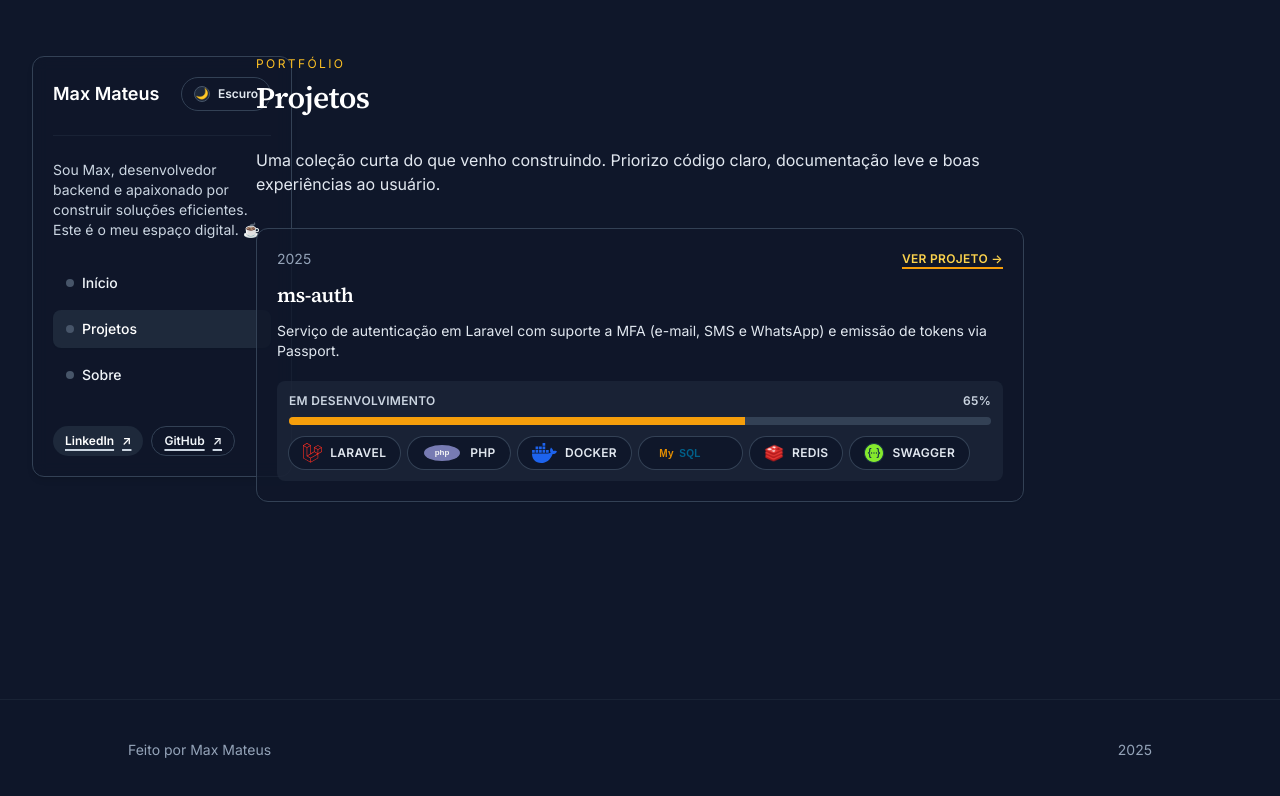
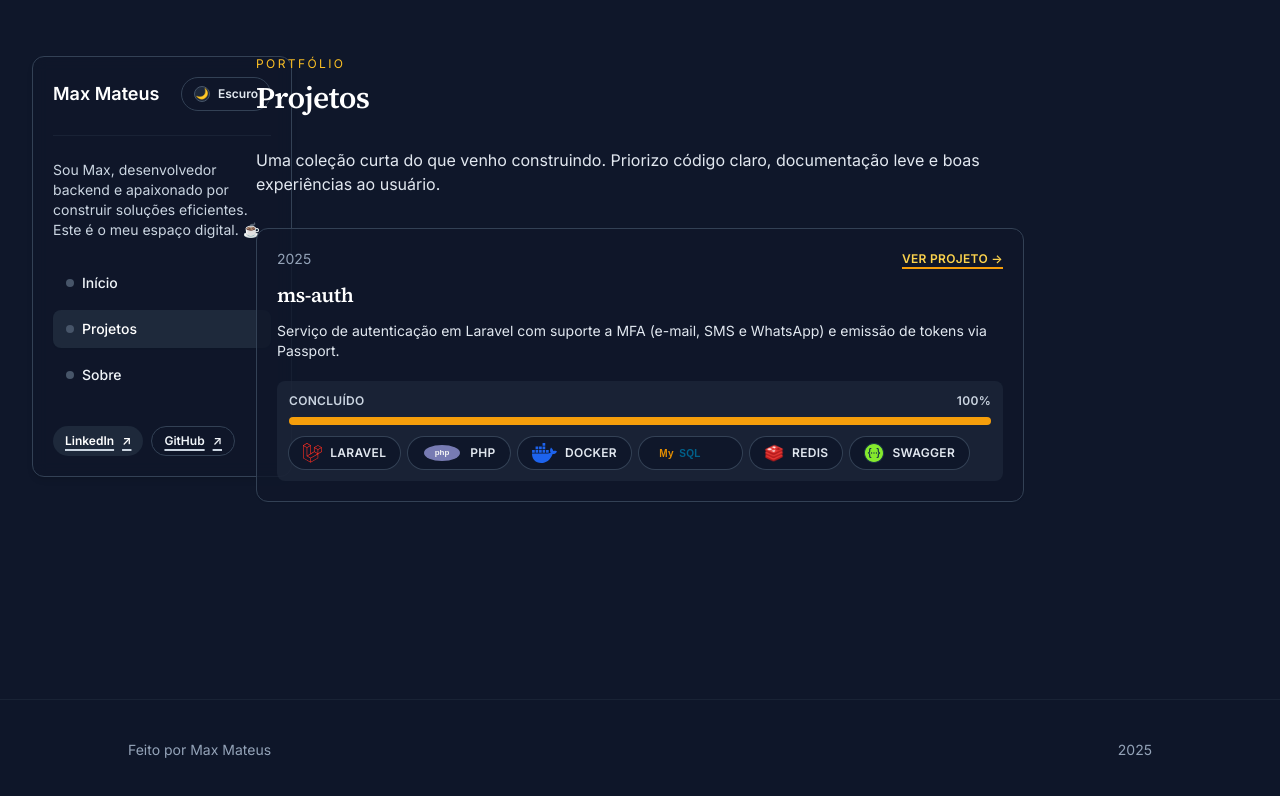
Before and after one commit to MaxMateus/max-portfolio, a Vue app: page /projects in a window 1280 px wide. Shown: the top 796 px of the page. Built offline with nearby package versions, Linux system fonts and the light colour scheme.

Commit message:
corrigindo duplicidade

```diff
--- /dev/null
+++ b/src/data/projects.ts
@@ -0,0 +1,28 @@
+export type Project = {
+  id: string
+  title: string
+  year: string
+  description: string
+  link?: string
+  status?: string
+  progress?: number
+  techs?: string[]
+  featured?: boolean
+}
+
+export const projects: Project[] = [
+  {
+    id: 'ms-auth',
+    title: 'ms-auth',
+    year: '2025',
+    description:
+      'Serviço de autenticação em Laravel com suporte a MFA (e-mail, SMS e WhatsApp) e emissão de tokens via Passport.',
+    link: 'https://github.com/maxmateus/ms-auth',
+    status: 'Concluído',
+    progress: 100,
+    techs: ['Laravel', 'PHP', 'Docker', 'MySQL', 'Redis', 'Swagger'],
+    featured: true,
+  },
+]
+
+export const featuredProjects = projects.filter((project) => project.featured)
--- a/src/views/HomeView.vue
+++ b/src/views/HomeView.vue
@@ -2,19 +2,7 @@
 import { RouterLink } from 'vue-router'
 import ProjectCard from '../components/ProjectCard.vue'
 import SectionTitle from '../components/SectionTitle.vue'
-
-const projects = [
-  {
-    title: 'ms-auth',
-    year: '2025',
-    description:
-      'Serviço de autenticação em Laravel com suporte a MFA (e-mail, SMS e WhatsApp) e emissão de tokens via Passport.',
-    link: 'https://github.com/maxmateus/ms-auth',
-    status: 'Concluído',
-    progress: 100,
-    techs: ['Laravel', 'PHP', 'Docker', 'MySQL', 'Redis', 'Swagger'],
-  }
-]
+import { featuredProjects } from '../data/projects'
 </script>
 
 <template>
@@ -38,8 +26,8 @@ const projects = [
       <SectionTitle eyebrow="Trabalho recente" title="Projetos em destaque" />
       <div class="grid gap-4">
         <ProjectCard
-          v-for="project in projects"
-          :key="project.title"
+          v-for="project in featuredProjects"
+          :key="project.id"
           :title="project.title"
           :description="project.description"
           :year="project.year"
--- a/src/views/ProjectsView.vue
+++ b/src/views/ProjectsView.vue
@@ -1,19 +1,7 @@
 <script setup lang="ts">
 import ProjectCard from '../components/ProjectCard.vue'
 import SectionTitle from '../components/SectionTitle.vue'
-
-const projects = [
-  {
-    title: 'ms-auth',
-    year: '2025',
-    description:
-      'Serviço de autenticação em Laravel com suporte a MFA (e-mail, SMS e WhatsApp) e emissão de tokens via Passport.',
-    link: 'https://github.com/maxmateus/ms-auth',
-    status: 'Em desenvolvimento',
-    progress: 65,
-    techs: ['Laravel', 'PHP', 'Docker', 'MySQL', 'Redis', 'Swagger'],
-  }
-]
+import { projects } from '../data/projects'
 </script>
 
 <template>
@@ -27,7 +15,7 @@ const projects = [
     <div class="grid gap-4">
       <ProjectCard
         v-for="project in projects"
-        :key="project.title"
+        :key="project.id"
         :title="project.title"
         :description="project.description"
         :year="project.year"
```
